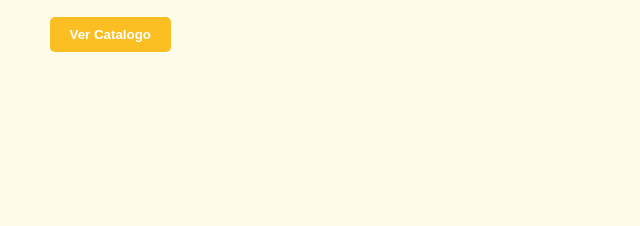
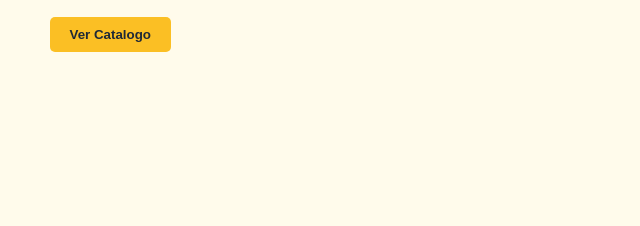
Before and after one commit to SarahalfonsinUade/importGiper, a plain HTML site: page index.html in a window 1280 px wide. Shown: the part 415-641 px from the top of the page, 0-640 px from the left. Drawn offline with Linux system fonts and the light colour scheme.

Commit message:
correciones

```diff
--- a/index.css
+++ b/index.css
@@ -89,6 +89,10 @@ body {
     border-radius: 5px;
     cursor: pointer;
     font-weight: bold;
+}
+.button-catalog {
+    color: var(--text-color);
+    text-decoration: none;
 }
 
 .product-title {
@@ -484,7 +488,7 @@ body {
 
 }
 
-@media screen and (max-width: 480px) {
+@media screen and (max-width: 550px) {
     .hero-image {
         width: 100%;
     }
--- a/index.html
+++ b/index.html
@@ -35,7 +35,7 @@
                 <h1>Articulos de bazar para tu hogar</h1>
                 <p>Encuentra todo lo que necesita para darle un toque especial a tu casa. Calidad y variedad en un solo
                     lugar.</p>
-                <button class="button">Ver Catalogo</button>
+                <button class="button"> <a href="./productos.html" class="button-catalog">Ver Catalogo</a></button>
             </div>
             <div>
                 <img src="./images/hero-image.png" alt="Home Decor" class="hero-image">
```
